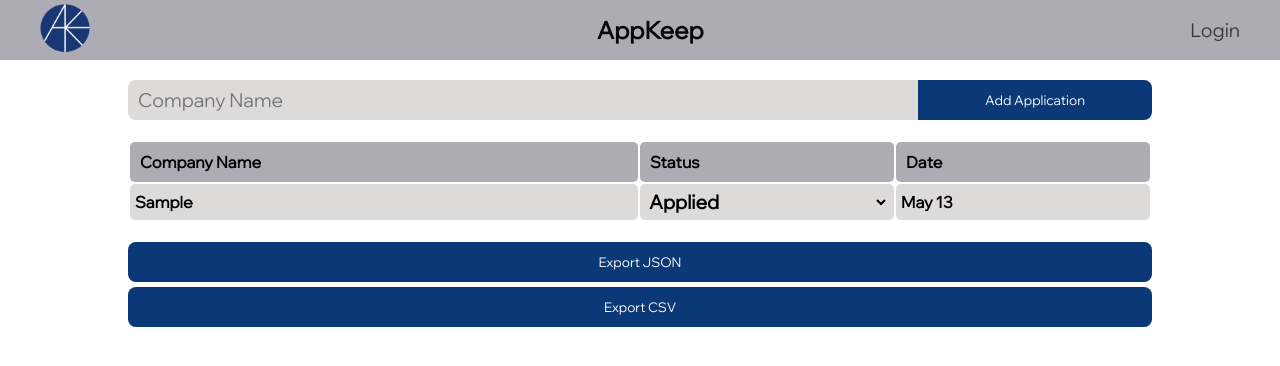
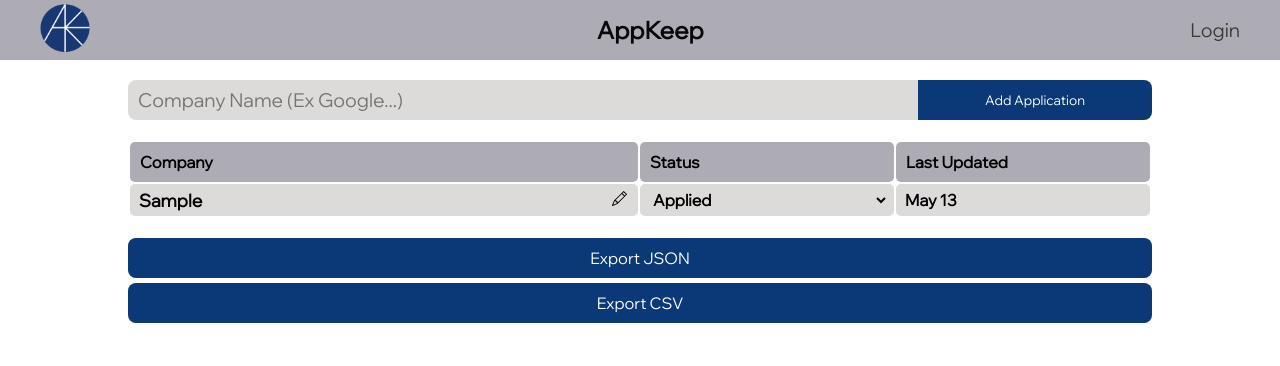
Before and after one commit to bishal0922/AppKeep, a React (Vite) app in the folder main/: page / in a window 1280 px wide. Both pictures are taken after typing "Sample" into the empty fields and a click on the button "Add Application". Shown: the top 366 px of the page. Built offline with nearby package versions, Linux system fonts and the light colour scheme.

Commit message:
add functionality for being able to edit company names with edit and save options

```diff
--- a/main/src/App.css
+++ b/main/src/App.css
@@ -90,5 +90,6 @@ body{
     background-color: rgb(11,56,118);
     color: #fff;
     border-radius: 8px;
+    font-size: 1rem;
     /* margin-top: 20px; */
 }
--- a/main/src/App.jsx
+++ b/main/src/App.jsx
@@ -70,7 +70,7 @@ const App = () => {
       <div className="application">
         {/* Section to Add a new Application */}
         <div className="application-input">
-          <input type="text" ref={companyName} placeholder="Company Name" onKeyDown={handleKeyDown}/>
+          <input type="text" ref={companyName} placeholder="Company Name (Ex Google...)" onKeyDown={handleKeyDown}/>
           <button onClick={handleAddApplication}> Add Application </button>
           {/* add a section to show number of active application */}
         </div>
--- a/main/src/pages/ApplicationList.jsx
+++ b/main/src/pages/ApplicationList.jsx
@@ -4,6 +4,8 @@ import './styles/table.css'
 
 const ApplicationList = ({applications, setApplications}) => {
     const [editRow, setEditRow] = useState([]);
+    const [editStatus, setEditStatus] = useState(false);
+    const [editStatusList, setEditStatusList] = useState(Array(applications.length).fill(false));
     const statusRef = useRef();
 
 
@@ -14,34 +16,117 @@ const ApplicationList = ({applications, setApplications}) => {
         newApplications[rowIndex] = {
             ...newApplications[rowIndex],
             status: newStatusReceived,
+            date: new Date().toLocaleDateString('en-US', {month: "long", day: "numeric"})
         }
-
-        console.log("newApplications: ", newApplications);
 
         setApplications(newApplications);
 
         setEditRow(null);
+    }
 
+
+    const handleCompanyNameChange = (e, rowIndex) => {
+        console.log(
+          "handleCompanyNameChange: "
+        )
+        const newApplications = [...applications];
+        const newCompanyName = e.target.value;
+
+        newApplications[rowIndex] = {
+            ...newApplications[rowIndex],
+            companyName: newCompanyName,
+            date: new Date().toLocaleDateString('en-US', {month: "long", day: "numeric"})
+        }
+
+        setApplications(newApplications);
+    }
+
+
+    const handleSaveButton = (rowIndex) => {
+        setEditRow(null);
+        setEditStatus(false);
+    }
+
+    const handleEditStatusButton = (rowIndex) => {
+        setEditRow(rowIndex);
+        setEditStatus(true);
     }
 
     const renderRow  = (row, rowIndex) => {
+        const isRowInEditMode = editStatusList[rowIndex];
+        const toggleEditMode = () => {
+          const newEditStatusList = [...editStatusList];
+          newEditStatusList[rowIndex] = !newEditStatusList[rowIndex];
+          setEditStatusList(newEditStatusList);
+        };
 
         return (
-          //        <tr className='table-body-row'>
-          //     <td>{app.companyName}</td>
-          //     <td>{app.status}</td>
-          //     <td>{app.date}</td>
-          //   </tr>
+          <tr key={rowIndex} className="table-body-row">
+            {/* <td>{row?.companyName}</td> */}
+            <td className="td-company-name-edit">
+              {isRowInEditMode ? (
+                <input
+                  type="text"
+                  value={row?.companyName}
+                  className="company-name-input"
+                  onChange={(e) => handleCompanyNameChange(e, rowIndex)}
+                />
+              ) : (
+                row?.companyName
+              )}
 
-          <tr key={rowIndex} className="table-body-row">
-            <td>{row?.companyName}</td>
+              {!isRowInEditMode && (
+                <button
+                  onClick={toggleEditMode}
+                  className="td-company-name-edit-button"
+                >
+                  <svg
+                    xmlns="http://www.w3.org/2000/svg"
+                    width="15"
+                    height="15"
+                    fill="currentColor"
+                    className="bi bi-pencil"
+                    viewBox="0 0 16 16"
+                  >
+                    <path d="M12.146.146a.5.5 0 0 1 .708 0l3 3a.5.5 0 0 1 0 .708l-10 10a.5.5 0 0 1-.168.11l-5 2a.5.5 0 0 1-.65-.65l2-5a.5.5 0 0 1 .11-.168l10-10zM11.207 2.5 13.5 4.793 14.793 3.5 12.5 1.207 11.207 2.5zm1.586 3L10.5 3.207 4 9.707V10h.5a.5.5 0 0 1 .5.5v.5h.5a.5.5 0 0 1 .5.5v.5h.293l6.5-6.5zm-9.761 5.175-.106.106-1.528 3.821 3.821-1.528.106-.106A.5.5 0 0 1 5 12.5V12h-.5a.5.5 0 0 1-.5-.5V11h-.5a.5.5 0 0 1-.468-.325z" />
+                  </svg>
+                </button>
+              )}
+
+              {isRowInEditMode && (
+                <button
+                  onClick={() => {
+                    handleSaveButton(rowIndex);
+                    toggleEditMode();
+                  }}
+                  className="td-company-name-edit-button"
+                >
+                  <svg
+                    xmlns="http://www.w3.org/2000/svg"
+                    width="15"
+                    height="15"
+                    fill="currentColor"
+                    class="bi bi-check-lg"
+                    viewBox="0 0 16 16"
+                  >
+                    <path d="M12.736 3.97a.733.733 0 0 1 1.047 0c.286.289.29.756.01 1.05L7.88 12.01a.733.733 0 0 1-1.065.02L3.217 8.384a.757.757 0 0 1 0-1.06.733.733 0 0 1 1.047 0l3.052 3.093 5.4-6.425a.247.247 0 0 1 .02-.022Z" />
+                  </svg>
+                </button>
+              )}
+            </td>
             <td>
-                <select ref={statusRef} value={row?.status} className="status-select-dropdown" onChange={(e) => handleStatusSelectDropdown(e, rowIndex)}>
-                    <option value="Applied">Applied</option>
-                    <option value="Interviewing">Interviewing</option>
-                    <option value="Offer">Offer</option>
-                    <option value="Rejected">Rejected</option>
-                </select>
+              <select
+                ref={statusRef}
+                value={row?.status}
+                className="status-select-dropdown"
+                onChange={(e) => handleStatusSelectDropdown(e, rowIndex)}
+              >
+                <option value="Applied">Applied</option>
+                <option value="OA">OA</option>
+                <option value="Interviewing">Interviewing</option>
+                <option value="Offer">Offer</option>
+                <option value="Rejected">Rejected</option>
+              </select>
             </td>
             <td>{row?.date}</td>
           </tr>
@@ -54,28 +139,19 @@ const ApplicationList = ({applications, setApplications}) => {
         <table className="table-main">
           <thead className="table-head">
             <tr>
-              <th className="company-name-header">Company Name</th>
+              <th className="company-name-header">Company</th>
               <th className="status-header">Status</th>
-              <th className="date-header">Date</th>
+              <th className="date-header">Last Updated</th>
             </tr>
           </thead>
 
           <tbody className="table-body">
-            {/* <tr> as table row and <td> as table data
-                <tr>
-                    <td>Google</td>
-                    <td>Applied</td>
-                    <td>10/10/2021</td>
-                </tr>
-             */}
+
 
             {applications.map((app, index) =>  renderRow(app, index))}
 
 
-{/*
-            {applications.map((app) => {
-              return <Application key={app.id} app={app} />;
-            })} */}
+
           </tbody>
         </table>
       </div>
--- a/main/src/pages/styles/table.css
+++ b/main/src/pages/styles/table.css
@@ -23,10 +23,49 @@
 
 .table-body tr > td{
     padding: 5px;
+    padding-left: 9px;
     background-color: rgb(221, 218, 218);
     border-radius: 5px;
     text-align: left;
     font-weight: bold;
+}
+
+.td-company-name-edit {
+    display: flex;
+    justify-content: space-between;
+    align-items: center;
+    height: 100%;
+    font-size: 1.1rem;
+}
+
+/* only display when it is being hovered over */
+
+/* .td-company-name-edit-button {
+    width: 30%;
+    height: 100%;
+    border: none;
+    background-color: rgb(11,56,118);
+    color: #fff;
+    border-radius: 0 8px 8px 0;
+    /* display: none; */
+/* }
+
+/*
+.td-company-name-edit-button:hover {
+    background-color: rgb(11,56,118);
+    color: #dbdada;
+    cursor: pointer;
+} */
+
+/* .td-company-name-edit:hover .td-company-name-edit-button{
+    display: block;
+} */
+
+.td-company-name-edit-button {
+    border: none;
+    color: #000000;
+    background-color: rgb(221, 218, 218);
+    /* display: none; */
 }
 
 .status-select-dropdown {
@@ -34,7 +73,16 @@
     height: 100%;
     border: none;
     background-color: rgb(221, 218, 218);
+    font-size: 1rem;
+    font-weight: bold;
+}
+
+.company-name-input {
+    border: none;
+    background-color: transparent;
+    outline: none;
     font-size: 1.2rem;
     font-weight: bold;
-
+    width: auto;
+    border-bottom: #000000 1px solid;
 }
```
Also changed, not shown: main/package.json (line endings or trailing spaces).
